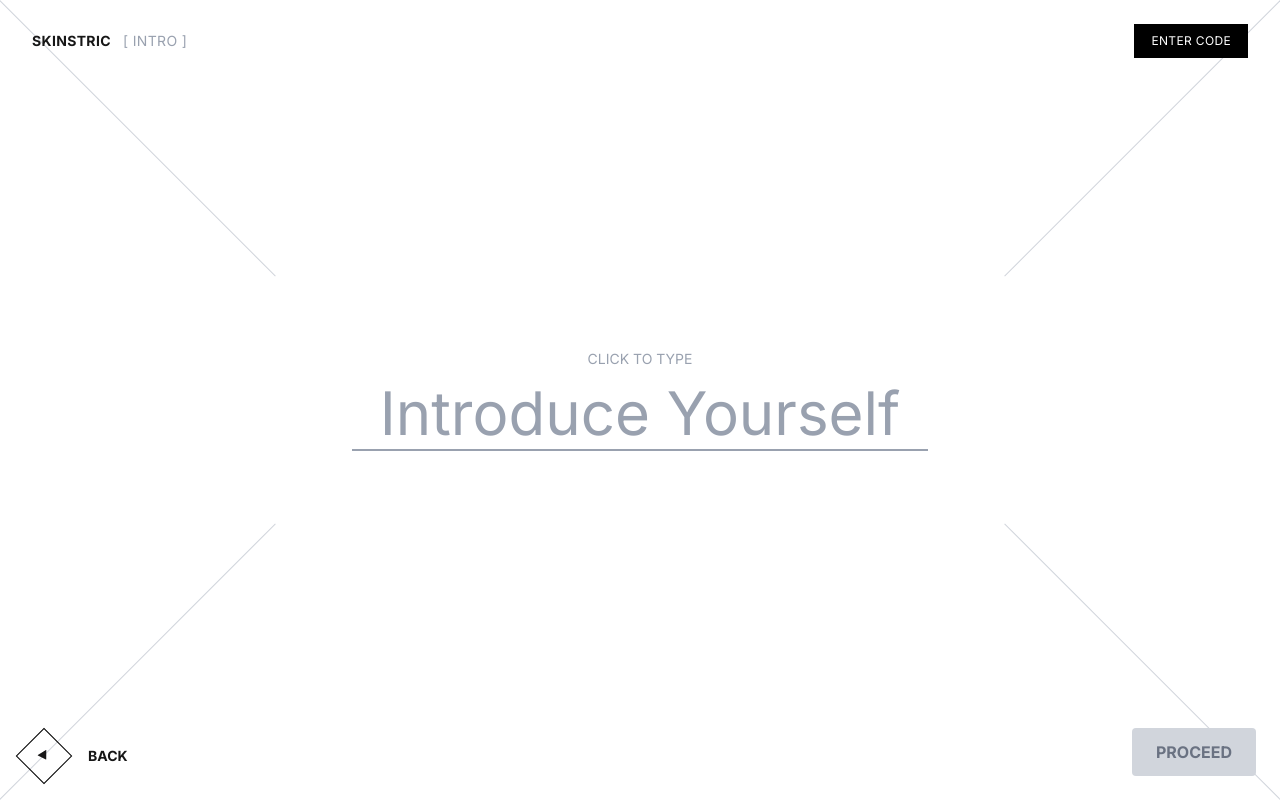
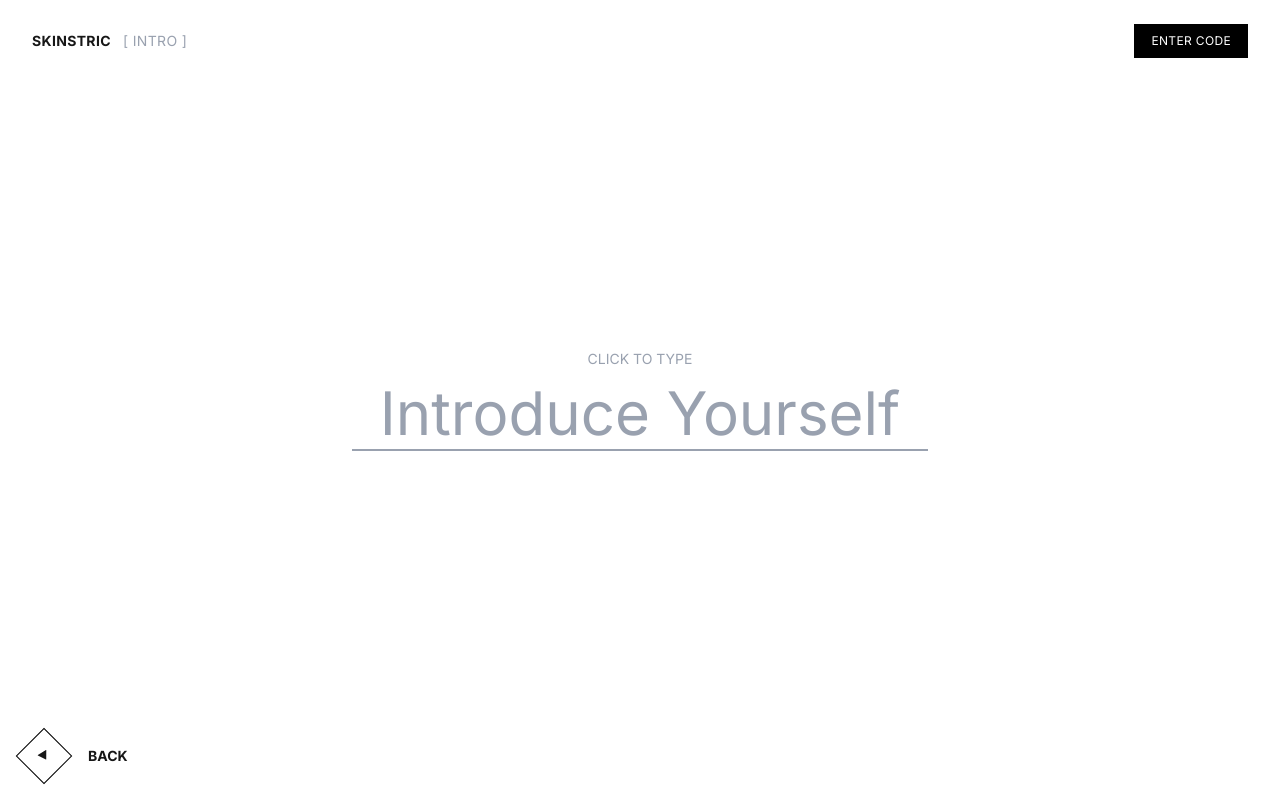
Before and after one commit to Sikboy79/skinstric-internship, a Next.js app: page /pages/start in a window 1280 px wide. Built offline with nearby package versions, Linux system fonts and the light colour scheme.

Commit message:
successful Api pull

```diff
--- /dev/null
+++ b/app/api/skinstric/route.ts
@@ -0,0 +1,52 @@
+import { NextResponse } from "next/server";
+
+export async function POST(req: Request) {
+  try {
+    const { name, location } = await req.json();
+
+    if (!name || !location) {
+      console.warn("Missing name or location:", { name, location });
+      return NextResponse.json(
+        { error: "Name and location are required" },
+        { status: 400 },
+      );
+    }
+
+    const externalUrl =
+      "https://us-central1-frontend-simplified.cloudfunctions.net/skinstricPhaseOne";
+
+    const response = await fetch(externalUrl, {
+      method: "POST",
+      headers: { "Content-Type": "application/json" },
+      body: JSON.stringify({ name, location }),
+    });
+
+    if (!response.ok) {
+      const text = await response.text();
+      console.error(" External API error:", text);
+      return NextResponse.json(
+        { error: "External API failed", details: text },
+        { status: 502 },
+      );
+    }
+
+    // Try parsing JSON; fallback to text if no JSON
+    let data: any;
+    try {
+      data = await response.json();
+    } catch {
+      data = await response.text();
+    }
+
+    return NextResponse.json({ success: true, data });
+  } catch (error) {
+    console.error("/api/skinstric Server Error:", error);
+    return NextResponse.json(
+      {
+        error: "Server error",
+        details: error instanceof Error ? error.message : error,
+      },
+      { status: 500 },
+    );
+  }
+}
--- a/app/pages/start/page.tsx
+++ b/app/pages/start/page.tsx
@@ -1,45 +1,71 @@
 "use client";
 
-import { useEffect, useState } from "react";
+import { useState } from "react";
 import { useRouter } from "next/navigation";
 import Header from "@/app/components/Header";
-import DiagonalLines from "@/app/components/DiagonalLines";
 import { IoIosPlay } from "react-icons/io";
+import DiamondButton from "@/app/components/DiamondButton";
 
 export default function StartTestPage() {
   const [name, setName] = useState("");
-  const [city, setCity] = useState("");
+  const [location, setLocation] = useState("");
   const [delayedName, setDelayedName] = useState("");
-  const [delayedCity, setDelayedCity] = useState("");
+  const [delayedLocation, setDelayedLocation] = useState("");
   const [showThankYou, setShowThankYou] = useState(false);
+  const [hasSubmitted, setHasSubmitted] = useState(false);
   const router = useRouter();
 
-  useEffect(() => {
-    const handler = setTimeout(() => {
-      setDelayedName(name.trim());
-    }, 1000);
+  const submitToServer = async (submitName: string, submitLocation: string) => {
+    try {
+      setHasSubmitted(true);
+      const payload = { name: submitName, location: submitLocation };
+      const res = await fetch("/api/skinstric", {
+        method: "POST",
+        headers: { "Content-Type": "application/json" },
+        body: JSON.stringify(payload),
+      });
 
-    return () => clearTimeout(handler);
-  }, [name]);
+      if (!res.ok) throw new Error("Server API failed");
 
-  useEffect(() => {
-    const handler = setTimeout(() => {
-      setDelayedCity(city.trim());
-    }, 1000);
+      const data = await res.json();
 
-    return () => clearTimeout(handler);
-  }, [city]);
+      // console logs
+      console.log("Full API Response:", data);
+      if (data.message) console.log("Success Message:", data.message);
+      console.log(`SUCCESS: Added ${submitName} from ${submitLocation}`);
+
+      // persist for next page
+      sessionStorage.setItem("skinstricData", JSON.stringify(data));
+    } catch (error) {
+      console.error("API call failed:", error);
+      setHasSubmitted(false);
+    }
+  };
 
   const handleNext = () => {
-    if (name.trim() !== "" && city.trim() !== "") {
-      router.push("/pages/analysis");
+    if (hasSubmitted) router.push("/pages/picture");
+  };
+
+  // handle Enter key press
+  const handleKeyPressName = (e: React.KeyboardEvent<HTMLInputElement>) => {
+    if (e.key === "Enter" && name.trim() !== "") {
+      const trimmedName = name.trim();
+      setDelayedName(trimmedName);
+    }
+  };
+
+  const handleKeyPressLocation = (e: React.KeyboardEvent<HTMLInputElement>) => {
+    if (e.key === "Enter" && location.trim() !== "") {
+      const trimmedLocation = location.trim();
+      setDelayedLocation(trimmedLocation);
+      setShowThankYou(true);
+      submitToServer(delayedName, trimmedLocation);
     }
   };
 
   return (
     <main className="relative min-h-screen bg-white overflow-hidden flex flex-col">
   <Header />
-      <DiagonalLines />
 
   <section className="flex-1 flex flex-col justify-center items-center px-6">
     <div className="text-center space-y-6">
@@ -52,40 +78,40 @@ export default function StartTestPage() {
             placeholder="Introduce Yourself"
             value={name}
             onChange={(e) => setName(e.target.value)}
+            onKeyDown={handleKeyPressName}
             className="border-b-2 border-gray-400 text-4xl md:text-6xl font-light text-gray-700 text-center focus:outline-none focus:border-black w-full max-w-xl placeholder-gray-400"
           />
         </div>
       )}
 
-          {/* City input */}
-          {delayedName !== "" && delayedCity === "" && (
+      {/* Location input */}
+      {delayedName !== "" && delayedLocation === "" && (
         <div>
-              <p className="text-sm text-gray-400 mb-2">WHERE ARE YOU FROM?</p>
+          <p className="text-sm text-gray-400 mb-2">Where are you from?</p>
           <input
             type="text"
             placeholder="Enter City"
-                value={city}
-                onChange={(e) => {
-                  setCity(e.target.value);
-                  setShowThankYou(true);
-                }}
+            value={location}
+            onChange={(e) => setLocation(e.target.value)}
+            onKeyDown={handleKeyPressLocation}
             className="border-b-2 border-gray-400 text-4xl md:text-6xl font-light text-gray-700 text-center focus:outline-none focus:border-black w-full max-w-xl placeholder-gray-400"
           />
         </div>
       )}
 
+      {/* Thank you message */}
       {showThankYou && (
         <div className="space-y-4">
           <p className="text-4xl md:text-6xl font-light text-gray-700">
             Thank you, {delayedName}!
           </p>
-              <p className="text-xl text-gray-500">Proceed to the next step</p>
+          <p className="text-xl text-gray-500">
+            {hasSubmitted ? "Proceed to the next step" : "Submitting..."}
+          </p>
         </div>
       )}
     </div>
   </section>
-
-      {/* Bottom-left back button */}
   <div
     className="absolute bottom-6 left-6 flex items-center cursor-pointer"
     onClick={() => router.back()}
@@ -96,20 +122,14 @@ export default function StartTestPage() {
     <span className="text-sm font-semibold pl-4">BACK</span>
   </div>
 
-      {/* Bottom-right PROCEED button */}
+  {/* Proceed button - only show after successful API submission */}
+  {hasSubmitted && (
     <div className="absolute bottom-6 right-6">
-        <button
-          onClick={handleNext}
-          disabled={delayedName.trim() === "" || delayedCity.trim() === ""}
-          className={`px-6 py-3 rounded font-semibold ${
-            delayedName.trim() !== "" && delayedCity.trim() !== ""
-              ? "bg-black text-white cursor-pointer"
-              : "bg-gray-300 text-gray-500 cursor-not-allowed"
-          }`}
-        >
-          PROCEED
-        </button>
+      <div className="mt-8 xl:hidden">
+        <DiamondButton label="PROCEED" onClick={handleNext} />
       </div>
+    </div>
+  )}
 </main>
   );
 }
```
Also changed, not shown: app/pages/picture/page.tsx (renamed from app/pages/analysis/page.tsx). Lines whose indentation alone changed are shown as unchanged.
